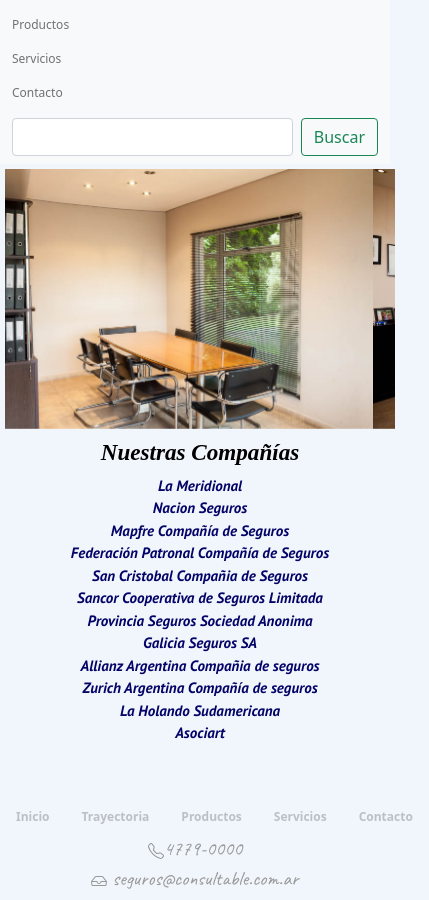
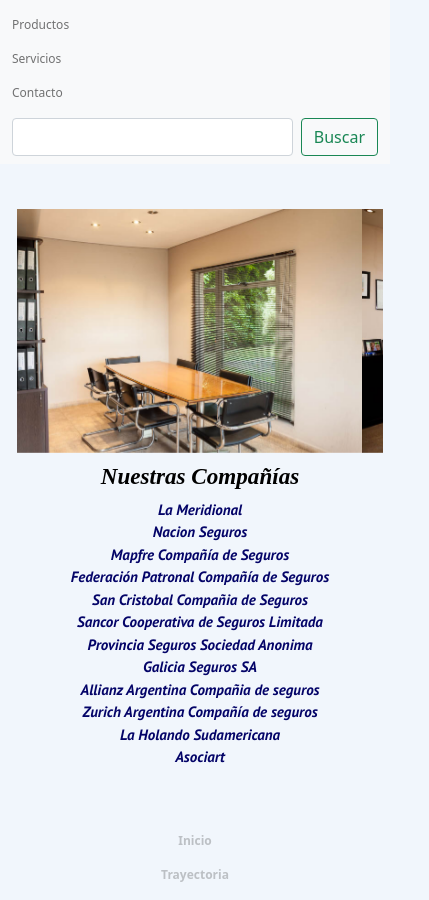
Before and after one commit to leandroprado88/ProyectoFinal, a website: page index.html in a window 390 px wide. Shown: the part 199-1099 px from the top of the page, 429 px wide, since content can reach past the window. Drawn offline with nearby package versions, Linux system fonts and the light colour scheme; a web font is replaced by a local one.

Commit message:
modificacion

```diff
--- a/Estilos/responsiveProductos.css
+++ b/Estilos/responsiveProductos.css
@@ -33,17 +33,17 @@
 
     .table-responsive {
         width: 100%;
-        font-size: 20px;
+        font-size: 15px;
     }
+
+    th {
+        font-size: 15px;
+    }
+
     ul {
         padding: 0px;
     }
-
-    footer{ padding: 0px;
-            margin-top: 100px;}
-    .aFooter { font-size: 10px;}
 }
-
 
 @media only screen and (max-width: 576px){
 
@@ -74,11 +74,12 @@
         padding: 0px;
     }
     .nav {
+        flex-direction: column;
         width: 100%;
-        font-size: 12px;
         padding: 0px;
-        margin-top: 0px;
-}
+        margin-top: 20px;
+
+    }
 
     footer{
         padding: 0px;
@@ -87,14 +88,10 @@
 }
 
 
-@media only screen and (max-width: 320px){
-
-    a {font-size: 12px;}
-
+@media only screen and (max-width: 320px) {
     .Productos {
         font-size: 15px;
     }
-
 
     .compania {
         height: 60px;
@@ -115,7 +112,7 @@
         font-size: 10px;
         padding: 0px;
         margin-top: 0px;
-}
+    }
 
 
     .table-responsive {
--- a/Estilos/responsiveServicios.css
+++ b/Estilos/responsiveServicios.css
@@ -157,7 +157,7 @@
         width: 100%;
         font-size: 8px;
         padding: 0px;
-        margin-top: 0px;
+        margin: 10px;
 }
 
     .redes {
--- a/Estilos/responsiveTrayectoria.css
+++ b/Estilos/responsiveTrayectoria.css
@@ -25,16 +25,22 @@
         padding: 0px}
 
     a {
+        padding: 0px;
         font-size: 14px;
         margin: 0px;
     }
 
 
     .nav {
+        flex-direction: column;
         width: 100%;
-        font-size: 5px;
         padding: 0px;
-        margin-top: 0px;
+        margin-top: 50px;
+
+    }
+
+    a.nav-link {
+        padding: 0px;
     }
 
     .redes {
@@ -60,8 +66,7 @@
     }
     .nav {
         width: 100%;
-        flex-direction: column;
-        font-size: 5px;
+        font-size: 4px;
         padding: 0px;
         margin-top: 0px;
 
--- a/Estilos/responsiveindex.css
+++ b/Estilos/responsiveindex.css
@@ -34,6 +34,9 @@
         margin-top: 0px;
     }
 
+    .nav {
+        width: 100%;
+    }
 }
 
 @media only screen and (max-width: 768px){
@@ -43,6 +46,18 @@
         width: 280px;
         height: auto;
 
+    }
+
+    .row {
+        margin-top: 40px;
+    }
+
+    .nav {
+        margin-top: 50px;
+    }
+
+    .col-sm {
+        margin: 0px;
     }
     .ul1 {
         padding: 0px;
@@ -87,9 +102,8 @@
 
 
     .nav {
-
+        flex-direction: column;
         width: 100%;
-        font-size: 1px;
         padding: 0px;
         margin-top: 50px;
 
--- a/Estilos/trayectoria.css
+++ b/Estilos/trayectoria.css
@@ -2,15 +2,7 @@
 
 a {text-decoration: none;}
 
-/*.menuprincipal {
-    display: flex;
-    justify-content: space-between;
-    flex-wrap: nowrap;
-    flex-direction: row;
-    width: 100%;
 
-}
-*/
 .ul1 {
     display: flex;
     justify-content: space-evenly;
@@ -22,7 +14,6 @@
 
 
 .imagen {
-    grid-area: imagen;
     align-items: center;
     align-content: center;
     justify-self: center;
--- a/SCSS/components/_bootstrap.scss
+++ b/SCSS/components/_bootstrap.scss
@@ -1,3 +1,7 @@
+body {
+    background-color: rgb(241, 246, 252);
+}
+
 .container {
     justify-content: center;
 }
@@ -9,12 +13,19 @@
     justify-items: center;
 
 }
+.footer1 {
+    width: 100%;
+    background-color: rgb(241, 246, 252);
+}
 
+.footer2 {
+    width: 100%;
+    background-color: rgb(241, 246, 252);
+}
 .nav {
     display: flex;
     flex-wrap: nowrap;
     flex-direction: row;
-    justify-content: space-evenly;
     background-color: rgb(241, 246, 252);
     color: rgba(37, 37, 37, 0.253);
     margin-top: 200px;
@@ -23,6 +34,7 @@
     padding: 5px;
     width: 100%;
     text-decoration: none;
+    justify-content: space-evenly;
 }
 .nav-link {
     color: rgba(37, 37, 37, 0.253);
--- a/SCSS/layout/_companias.scss
+++ b/SCSS/layout/_companias.scss
@@ -13,6 +13,16 @@
     font-family: 'Mate SC', serif;
 }
 
+.container {
+    text-align: center;
+    background-color: rgb (241,246,252);
+
+}
+
+.row {
+    margin: 0px;
+}
+
 
 ul {
     list-style: none;
--- a/index.html
+++ b/index.html
@@ -85,11 +85,13 @@
                 </div>
             </div>
         </div>
-        <!--Titulo-->
+
+    <!--Titulo-->
         <div class="col-sm">
             <h3 class="Compañias">Nuestras Compañías</h3>
             <link rel="preconnect" href="https://fonts.gstatic.com">
             <link href="https://fonts.googleapis.com/css2?family=Mate+SC&display=swap" rel="stylesheet">
+
             <!--ListaCompañias-->
             <div class="container">
                 <link rel="preconnect" href="https://fonts.googleapis.com">
@@ -108,12 +110,12 @@
                     <li>Asociart</li>
                 </ul>
             </div>
-
         </div>
     </div>
     <!--Footer-->
-    <footer id="footer">
-        <div>
+
+    <footer>
+        <div class="footer1">
             <ul class="nav">
                 <li class="nav-item">
                     <a class="nav-link active" aria-current="page" href="index.html">Inicio</a>
```
Also changed, not shown: Estilos/pruebacss.css.
